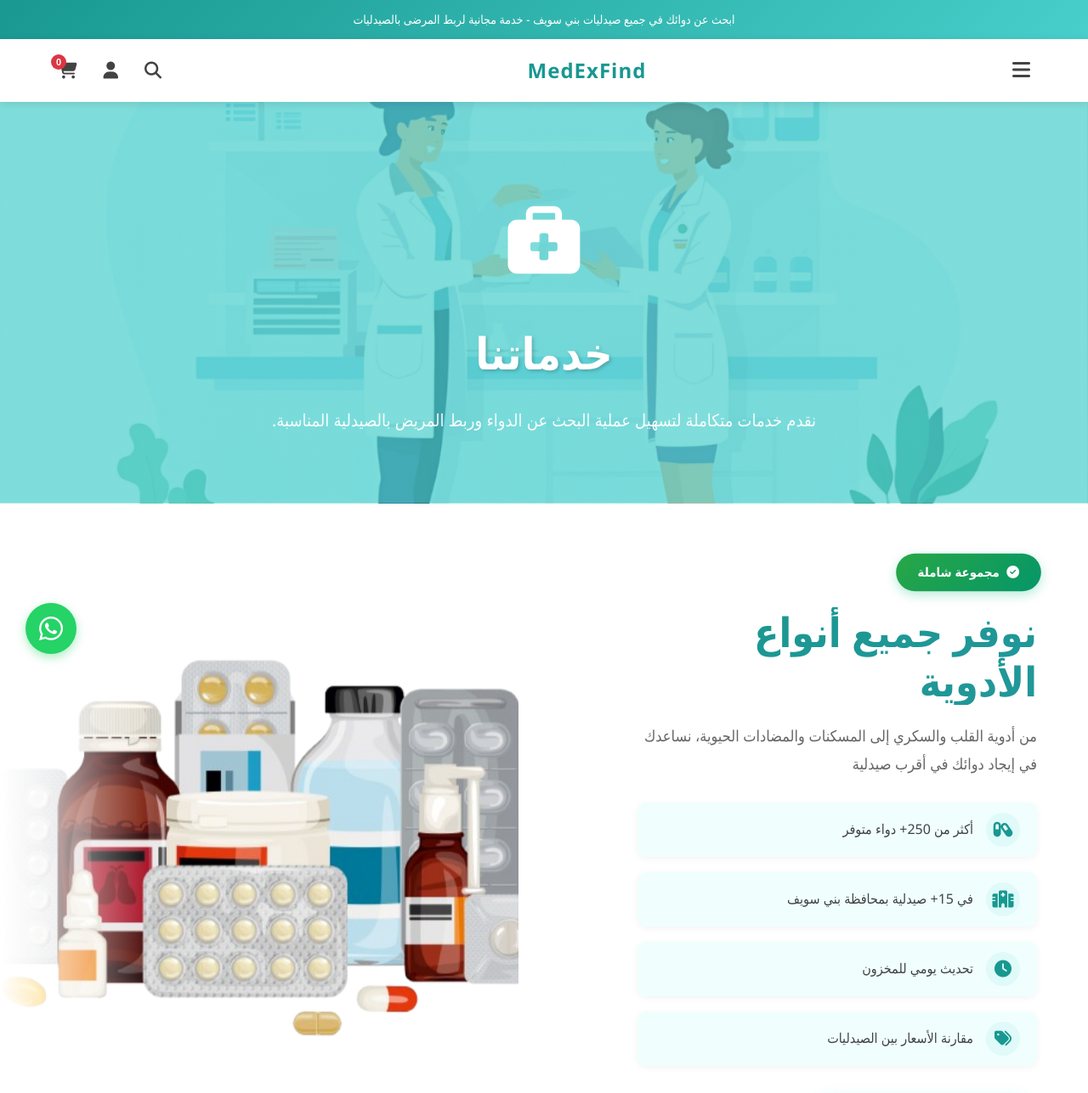
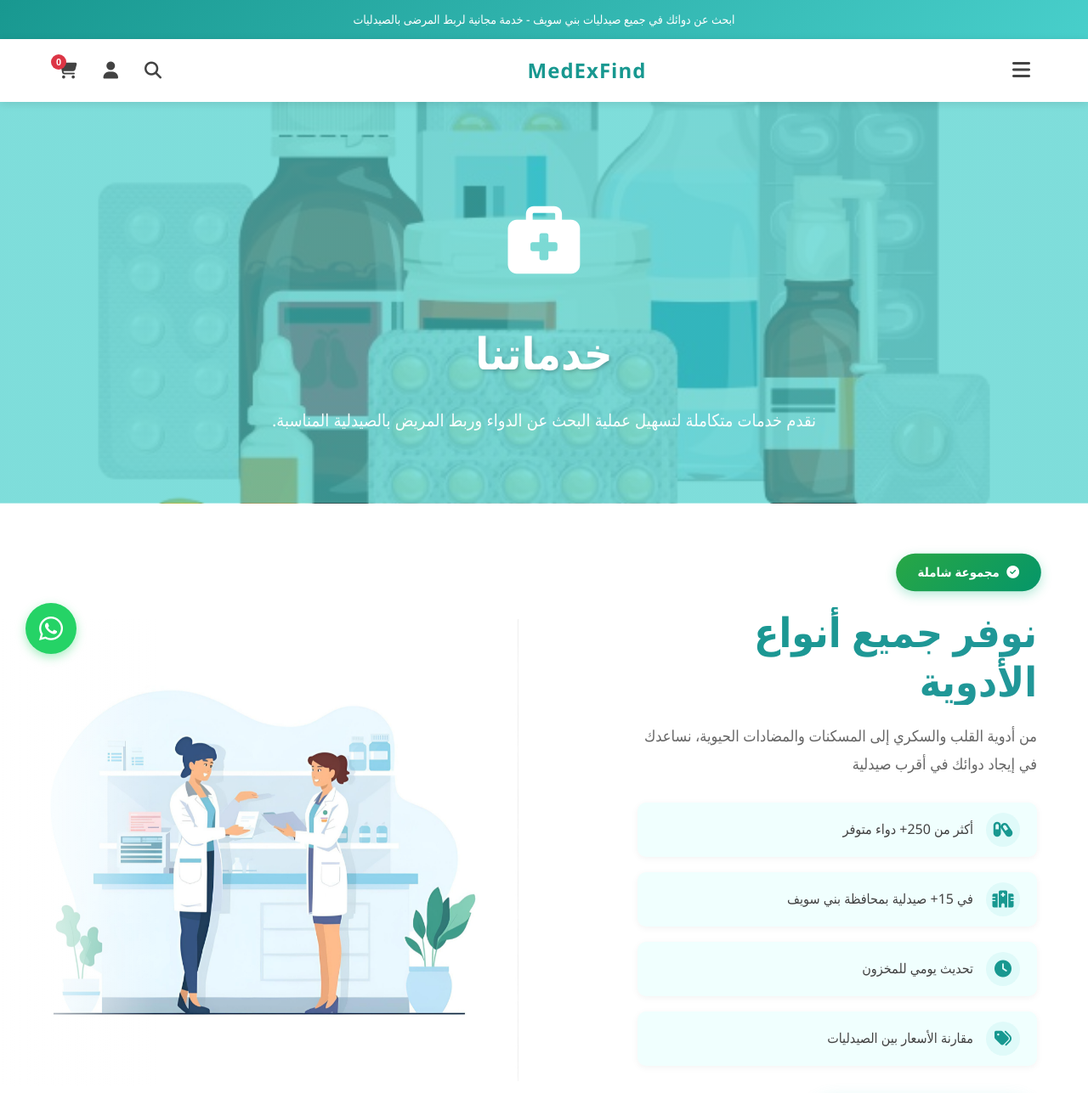
Before and after one commit to ahmeddfathy/medixfind, a plain HTML site: page services.html in a window 1280 px wide. Shown: the top 1287 px of the page at 85% size. Drawn offline with Linux system fonts and the light colour scheme.

Commit message:
first commit

```diff
--- a/services-style.css
+++ b/services-style.css
@@ -2,7 +2,7 @@
 
 .services-hero {
     background: linear-gradient(135deg, rgba(72, 207, 203, 0.7), rgba(72, 207, 203, 0.7)),
-                url('services/hero.png');
+                url('services/banner.png');
     background-size: cover;
     background-position: center;
     padding: 100px 0 80px;
--- a/services.html
+++ b/services.html
@@ -93,7 +93,7 @@
                     </a>
                 </div>
                 <div class="banner-image">
-                    <img src="services/banner.png" alt="جميع أنواع الأدوية">
+                    <img src="services/hero.png" alt="جميع أنواع الأدوية">
                     <div class="banner-image-overlay"></div>
                 </div>
             </div>
```
